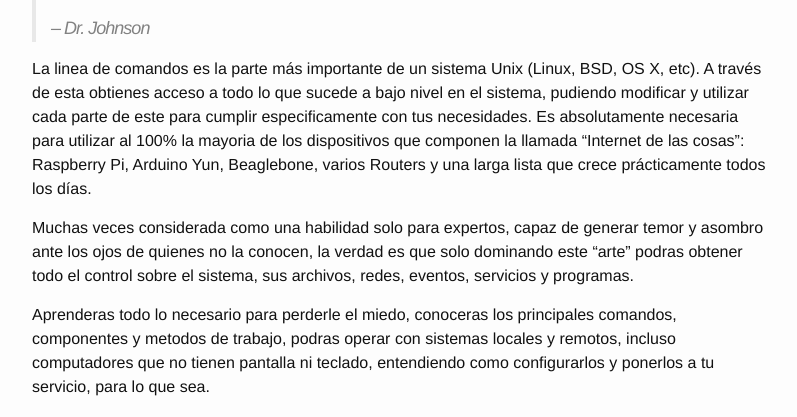
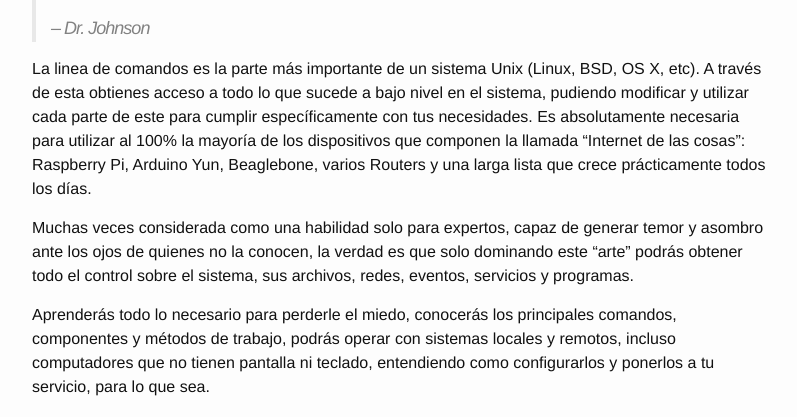
Before and after one commit to resistlab/resistlab, a Jekyll site: the page built from _posts/2015-04-23-taller-linux_cli.md, in a window 1280 px wide and 1400 px high, scrolled down 218 px. Shown: the part 200-617 px from the top of the window, without its empty margins (238-1035 px from the left). Built offline with Jekyll 4.4.1, drawn with Linux system fonts in a browser that asks for light colours; comment, search, counter and statistics services are not loaded; some of the changed text lies outside the part shown.

Commit message:
spelling

```diff
--- a/_posts/2015-04-23-taller-linux_cli.md
+++ b/_posts/2015-04-23-taller-linux_cli.md
@@ -12,11 +12,11 @@
 >
 > -- Dr. Johnson
 
-La linea de comandos es la parte más importante de un sistema Unix (Linux, BSD, OS X, etc). A través de esta obtienes acceso a todo lo que sucede a bajo nivel en el sistema, pudiendo modificar y utilizar cada parte de este para cumplir especificamente con tus necesidades. Es absolutamente necesaria para utilizar al 100% la mayoria de los dispositivos que componen la llamada “Internet de las cosas”: Raspberry Pi, Arduino Yun, Beaglebone, varios Routers y una larga lista que crece prácticamente todos los días.
+La linea de comandos es la parte más importante de un sistema Unix (Linux, BSD, OS X, etc). A través de esta obtienes acceso a todo lo que sucede a bajo nivel en el sistema, pudiendo modificar y utilizar cada parte de este para cumplir específicamente con tus necesidades. Es absolutamente necesaria para utilizar al 100% la mayoría de los dispositivos que componen la llamada “Internet de las cosas”: Raspberry Pi, Arduino Yun, Beaglebone, varios Routers y una larga lista que crece prácticamente todos los días.
 
-Muchas veces considerada como una habilidad solo para expertos, capaz de generar temor y asombro ante los ojos de quienes no la conocen, la verdad es que solo dominando este "arte" podras obtener todo el control sobre el sistema, sus archivos, redes, eventos, servicios y programas.
+Muchas veces considerada como una habilidad solo para expertos, capaz de generar temor y asombro ante los ojos de quienes no la conocen, la verdad es que solo dominando este "arte" podrás obtener todo el control sobre el sistema, sus archivos, redes, eventos, servicios y programas.
 
-Aprenderas todo lo necesario para perderle el miedo, conoceras los principales comandos, componentes y metodos de trabajo, podras operar con sistemas locales y remotos, incluso computadores que no tienen pantalla ni teclado, entendiendo como configurarlos y ponerlos a tu servicio, para lo que sea.
+Aprenderás todo lo necesario para perderle el miedo, conocerás los principales comandos, componentes y métodos de trabajo, podrás operar con sistemas locales y remotos, incluso computadores que no tienen pantalla ni teclado, entendiendo como configurarlos y ponerlos a tu servicio, para lo que sea.
 
 No es necesario ningún tipo de conocimiento previo para realizar este taller, solo una mente despierta y un computador portátil con el software [VirtualBox](http://www.virtualbox.org) (disponible sin costo para Mac/Win/Linux).
 
```
Also changed, not shown: other parts of _posts/2015-04-23-taller-linux_cli.md (+3 -3 lines), _posts/2015-04-20-hello_world.md (+3 -3 lines), mailinglist.md (+1 -1 lines).
